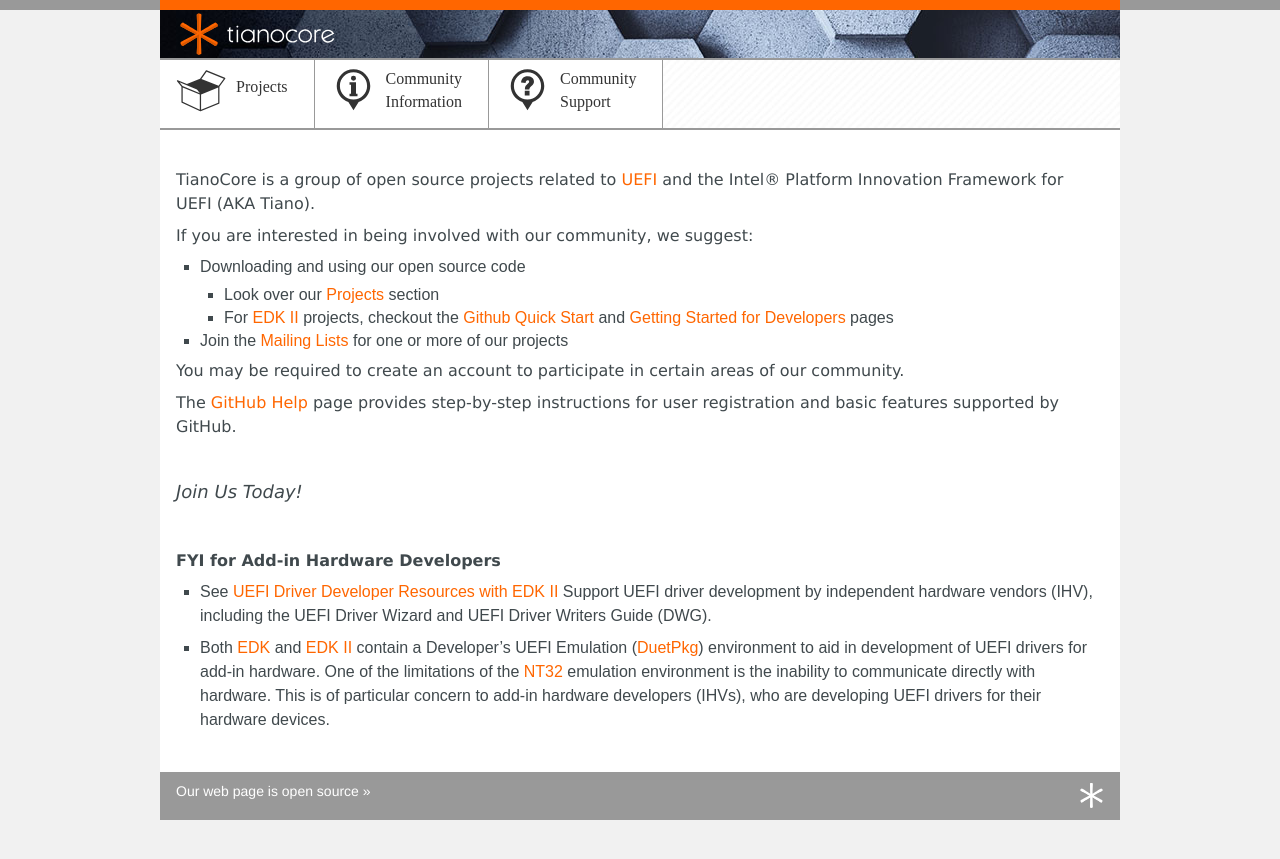
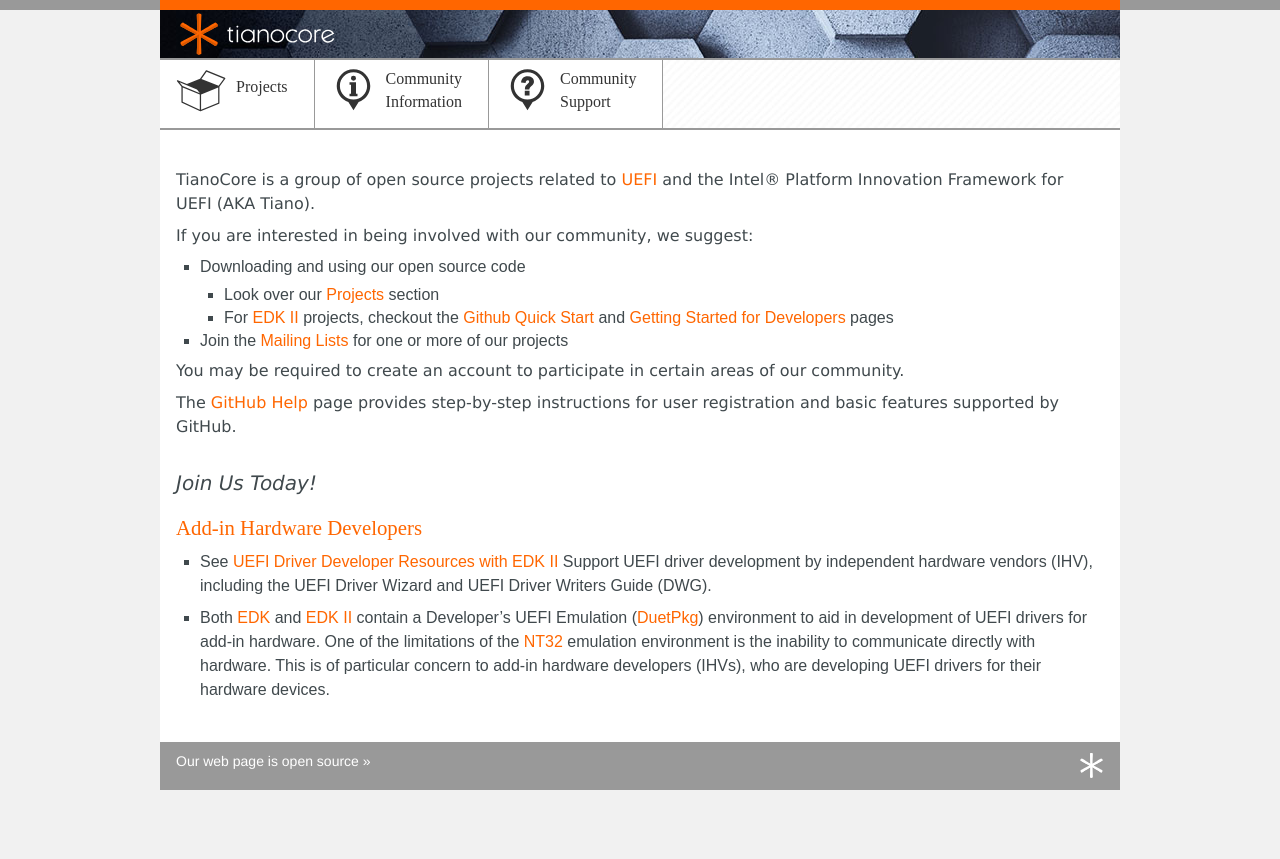
Before and after one commit to tianocore/tianocore.github.io, a Jekyll site: the page built from contrib/getting-started.md, in a window 1280 px wide. Shown: the top 859 px of the page. Built offline with Jekyll 4.4.1, drawn with Linux system fonts in a browser that asks for light colours; nearby versions of some CDN libraries.

Commit message:
getting-started: Convert html to (mostly) markdown
Signed-off-by: Jordan Justen <jordan.l.justen@intel.com>

```diff
--- a/contrib/getting-started.md
+++ b/contrib/getting-started.md
@@ -25,15 +25,10 @@ The [GitHub Help](https://help.github.com/) page provides step-by-step
 instructions for user registration and basic features supported by
 GitHub.
 
-<BR>
-<MTMarkdownOptions output='html4'>
-<font size="4"><i>Join Us Today!</i></font>
 <br>
-<br>
-<Br>
-<b><font size="3" >FYI for Add-in Hardware Developers</font></b>
-</MTMarkdownOptions>
+<span style="font-size: 125%">_Join Us Today!_</span>
 
+## Add-in Hardware Developers
 
 * See [UEFI Driver Developer Resources with EDK
   II]({{wiki}}/Driver-Developer) Support UEFI driver development by
```
